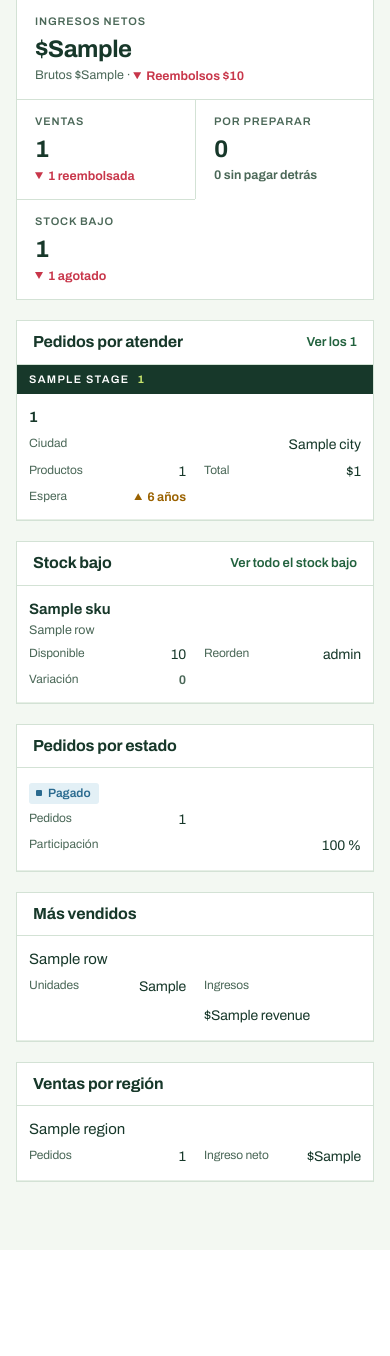
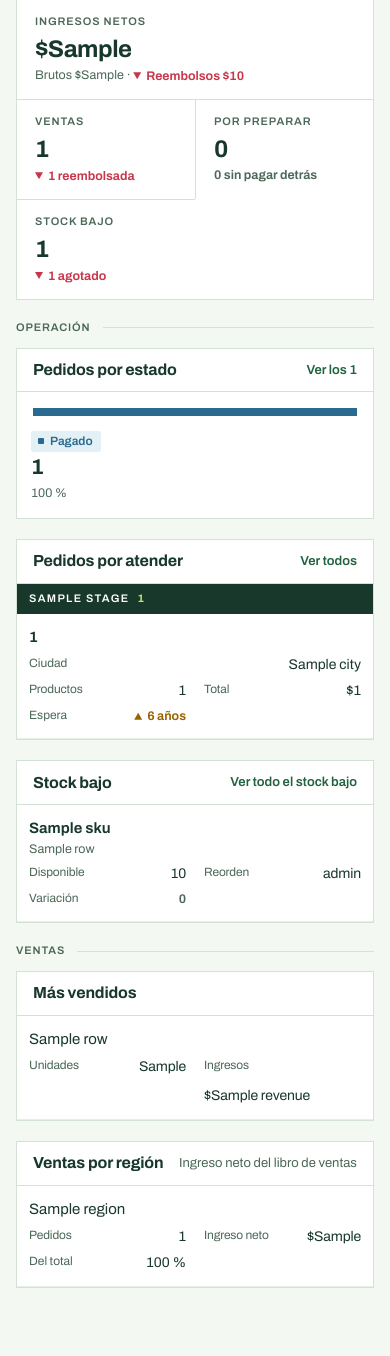
Before and after one commit to AlexNvdz/Mercado-Express, a Django app: template front-end/templates/adminpanel/home.html in a window 390 px wide. Shown: the part 446-1802 px from the top of the page. Before the commit the page ends 1696 px from the top, so only its background shows below. Run offline with Django 5.2, Linux system fonts and the light colour scheme; the template is opened without the code that fills it: most values are stand-ins (such as "Sample title", 1, 10 or a date in 2020); parts of the project's set-up code (start-up, migrations or seed data) failed here and were passed over.

Commit message:
feat(front-end): panel overflow fixes and reorganized Resumen
- Inventory: SKU and product name share one column, long SKUs wrap,
  stock forms wrap in tight cells; below 720px of sheet the table scrolls
  inside the sheet, never the page.
- Figure strip: lead figure 1.6fr plus three columns down to 701px, the
  value size follows the viewport, so revenue no longer spills its card.
- Ledger headers may wrap; Olist order numbers and SKUs on the dashboard
  clip with an ellipsis (full value in title).
- Tablet shell: only the workspace takes the slack, no blank band around
  the top bar on short pages.
- Resumen grouped as "Operación" (order-flow bar per status, orders to
  attend + low stock) and "Ventas" (best sellers + regions with share of
  net revenue). Data still comes only from GET /reports/summary.
- DESIGN.md updated for the new dashboard layout.

Co-Authored-By: Claude Opus 5.5 <noreply@anthropic.com>

```diff
--- a/front-end/static/css/panel/records.css
+++ b/front-end/static/css/panel/records.css
@@ -40,10 +40,17 @@
 .gap-top { margin-top: 12px; }
 .field-row { display: flex; flex-wrap: wrap; align-items: flex-end; gap: 8px; }
 .field-row > * { margin: 0; }
-.cell-form { display: flex; align-items: center; gap: 6px; }
-.cell-form input { width: 112px; height: 32px; padding: 4px 8px; border: 1px solid var(--g4); border-radius: 4px; font: inherit; text-align: right; }
-.cell-form input[type="text"] { width: 124px; text-align: left; }
+/* Wraps inside its cell when the table is tight (inventory at 701-1440px). */
+.cell-form { display: flex; flex-wrap: wrap; align-items: center; gap: 6px; }
+.cell-form input { width: 84px; height: 32px; padding: 4px 8px; border: 1px solid var(--g4); border-radius: 4px; font: inherit; text-align: right; }
+.cell-form input[type="text"] { width: 104px; text-align: left; }
 .cell-form input[name$="reorder_level"] { width: 76px; }
+/* Wide screens: inputs on one line, button below at worst. Narrower, the
+   table needs that room, so the form stacks instead. */
+@media (min-width: 1200px) {
+    .cell-form:has(input[type="text"]) { min-width: 194px; }
+    .cell-form:has(input[name$="reorder_level"]) { min-width: 158px; }
+}
 @media (max-width: 700px) {
     .cell-form { flex-wrap: wrap; justify-content: flex-end; }
     /* Touch targets: 44px on phones (PRODUCT.md, accessibility). */
--- a/front-end/static/css/panel/sheets.css
+++ b/front-end/static/css/panel/sheets.css
@@ -10,16 +10,19 @@
 .figure:first-child { border-left: 0; }
 .figure--lead { grid-column: span 2; }
 .figure__label { display: block; font-size: 11px; color: var(--g7); }
-.figure__value { display: block; margin: 6px 0 4px; font-size: 1.85rem; font-weight: 700; line-height: 1.1; letter-spacing: -0.02em; color: var(--g10); }
+.figure__value { display: block; margin: 6px 0 4px; font-size: clamp(1.4rem, 0.9rem + 1.1vw, 1.85rem); overflow-wrap: anywhere; font-weight: 700; line-height: 1.1; letter-spacing: -0.02em; color: var(--g10); }
 .figure__note { display: block; font-size: 12.5px; color: var(--g7); }
 .figure__note a { font-weight: 600; }
 @media (max-width: 1100px) { .figure--lead { grid-column: auto; } }
+/* Dashboard strip: the lead figure wider, all four on one line down to 701px. */
+.figures--lead { grid-template-columns: minmax(0, 1.6fr) repeat(3, minmax(0, 1fr)); }
+.figures--lead .figure--lead { grid-column: auto; }
 @media (max-width: 700px) {
-    .figures { grid-template-columns: repeat(2, minmax(0, 1fr)); }
+    .figures, .figures--lead { grid-template-columns: repeat(2, minmax(0, 1fr)); }
     .figure { border-left: 0; border-top: var(--hair); }
     .figure:nth-child(even) { border-left: var(--hair); }
     .figure:nth-child(-n + 2) { border-top: 0; }
-    .figure--lead { grid-column: 1 / -1; border-left: 0; }
+    .figure--lead, .figures--lead .figure--lead { grid-column: 1 / -1; border-left: 0; }
     .figure--lead ~ .figure:nth-child(even) { border-left: 0; }
     .figure--lead ~ .figure:nth-child(odd) { border-left: var(--hair); }
     .figure--lead ~ .figure:nth-child(2) { border-top: var(--hair); }
@@ -43,7 +46,9 @@
 .sheets { display: grid; grid-template-columns: minmax(0, 1.55fr) minmax(0, 1fr); gap: 20px; align-items: start; margin-bottom: 20px; }
 .sheets--even { grid-template-columns: repeat(2, minmax(0, 1fr)); }
 .sheets--aside { grid-template-columns: minmax(0, 1fr) 340px; }
-@media (max-width: 1100px) { .sheets, .sheets--even, .sheets--aside { grid-template-columns: minmax(0, 1fr); } }
+@media (max-width: 1100px) { .sheets, .sheets--aside { grid-template-columns: minmax(0, 1fr); } }
+/* Two short ledgers (best sellers, regions) still fit side by side on a tablet. */
+@media (max-width: 900px) { .sheets--even { grid-template-columns: minmax(0, 1fr); } }
 .stack-sheets { display: grid; gap: 20px; align-content: start; min-width: 0; }
 
 .sheet { min-width: 0; background: var(--paper); border: var(--hair); }
@@ -57,15 +62,23 @@
 .sheet__body > p:only-child { margin: 0; color: var(--g7); }
 .sheet__foot { padding: 10px 16px; border-top: var(--hair-soft); color: var(--g7); font-size: 13px; }
 .sheet__scroll { overflow-x: auto; }
+/* Inventory: seven columns with two forms can't fit a tablet. Below 720px
+   of sheet it scrolls inside the sheet (never the page) instead of crushing
+   SKUs into one letter per line; phones get the stacked rows below. */
+@media (min-width: 701px) { .ledger--dense { min-width: 720px; } }
 
 /* --- Ledger tables ------------------------------------------------------- */
 .ledger { width: 100%; border-collapse: collapse; }
-.ledger th { padding: 8px 12px; border-bottom: var(--hair); text-align: left; font-size: 11px; color: var(--g7); font-variation-settings: var(--cond); text-transform: uppercase; letter-spacing: 0.08em; font-weight: 600; white-space: nowrap; }
+.ledger th { padding: 8px 12px; border-bottom: var(--hair); text-align: left; font-size: 11px; color: var(--g7); font-variation-settings: var(--cond); text-transform: uppercase; letter-spacing: 0.08em; font-weight: 600; }
 .ledger td { padding: 8px 12px; border-bottom: var(--hair-soft); vertical-align: middle; }
 .ledger tbody tr:last-child td { border-bottom: 0; }
 .ledger tbody tr:hover td { background: var(--g0); }
 .ledger .num { text-align: right; white-space: nowrap; }
-.ledger .code { font-weight: 650; color: var(--g10); white-space: nowrap; }
+/* anywhere (not break-word) also lowers the cell's min-content, so a long
+   SKU or Olist order number wraps instead of pushing the table past its sheet. */
+.ledger .code { font-weight: 650; color: var(--g10); overflow-wrap: anywhere; }
+/* Dashboard: one line per code, the full value in the title attribute. */
+.ledger .code--clip { display: inline-block; max-width: 18ch; overflow: hidden; text-overflow: ellipsis; white-space: nowrap; vertical-align: bottom; }
 .ledger a.code:hover { color: var(--volt-deep); }
 .ledger .sub { display: block; font-size: 12.5px; color: var(--g7); }
 .ledger td.name { min-width: 22ch; }
@@ -108,10 +121,21 @@
 .chip--off { background: var(--rose-soft); color: var(--rose); }
 .chip--warn { background: var(--amber-soft); color: var(--amber); }
 
-/* --- Status distribution: a ruled share bar per row ----------------------- */
-.share { display: grid; grid-template-columns: minmax(0, 1fr) 72px; align-items: center; gap: 10px; }
-.share__bar { height: 6px; background: var(--g2); }
-.share__fill { display: block; height: 100%; background: var(--volt); }
+/* --- Dashboard groups: a caps label ruled out to the edge ----------------- */
+.group-label { display: flex; align-items: center; gap: 12px; margin: 8px 0 12px; font-size: 11px; color: var(--g7); }
+.group-label::after { content: ""; flex: 1; border-top: var(--hair); }
+
+/* --- Order flow: one stacked bar plus a column per status, lifecycle order - */
+.flow { margin-bottom: 20px; }
+.flow__bar { display: flex; gap: 2px; height: 8px; margin: 16px 16px 0; background: var(--g2); }
+.flow .flow__seg { min-width: 3px; background: currentColor; }
+.flow__stages { display: grid; grid-template-columns: repeat(auto-fit, minmax(118px, 1fr)); row-gap: 12px; margin: 0; padding: 14px 0 16px; list-style: none; }
+.flow__stage { display: flex; flex-direction: column; align-items: flex-start; gap: 4px; min-width: 0; padding: 0 14px; border-left: var(--hair-soft); }
+.flow__stage:first-child { border-left: 0; }
+.flow__stage a:hover { text-decoration: none; }
+.flow .status { white-space: normal; }
+.flow__count { font-size: 1.35rem; font-weight: 700; line-height: 1.1; color: var(--g10); }
+.flow__share { font-size: 12.5px; color: var(--g7); }
 
 /* --- Empty state inside a sheet ------------------------------------------- */
 .sheet-empty { padding: 28px 16px; text-align: center; }
--- a/front-end/static/css/panel/shell.css
+++ b/front-end/static/css/panel/shell.css
@@ -112,7 +112,8 @@
 /* --- Phones and tablets: the rail becomes a forest band over the content,
    every section visible at once (no hidden menu, no sideways scroll). --- */
 @media (max-width: 1024px) {
-    .panel-app { grid-template-columns: minmax(0, 1fr); }
+    /* Rail, top bar, workspace: only the workspace takes the slack. */
+    .panel-app { grid-template-columns: minmax(0, 1fr); grid-template-rows: auto auto 1fr; }
     .rail { grid-row: auto; position: static; height: auto; padding: 12px 0 0; overflow: visible; }
     .rail__brand { padding: 0 16px 10px; }
     .rail__group { display: none; }
--- a/front-end/templates/adminpanel/home.html
+++ b/front-end/templates/adminpanel/home.html
@@ -13,7 +13,7 @@
     </div>
 </div>
 
-<section class="figures" aria-label="Cifras principales">
+<section class="figures figures--lead" aria-label="Cifras principales">
     <div class="figure figure--lead">
         <span class="figure__label caps">Ingresos netos</span>
         <strong class="figure__value">${{ stats.net_revenue|money }}</strong>
@@ -36,11 +36,33 @@
     </div>
 </section>
 
+<p class="group-label caps">Operación</p>
+<section class="sheet flow" aria-labelledby="status-title">
+    <div class="sheet__head">
+        <h2 class="sheet__title" id="status-title">Pedidos por estado</h2>
+        <a class="sheet__link" href="{% url 'adminpanel:orders_list' %}">Ver los {{ stats.total_orders|money }}</a>
+    </div>
+    {% if stats.orders_by_status %}
+    <div class="flow__bar" aria-hidden="true">{% for status, count in stats.orders_by_status.items %}<span class="flow__seg status--{{ status }}" style="width: {% widthratio count stats.total_orders 100 %}%"></span>{% endfor %}</div>
+    <ul class="flow__stages">
+        {% for status, count in stats.orders_by_status.items %}
+        <li class="flow__stage">
+            <a href="{% url 'adminpanel:orders_list' %}?status={{ status }}"><span class="status status--{{ status }}">{{ status|order_status_label }}</span></a>
+            <strong class="flow__count">{{ count|money }}</strong>
+            <span class="flow__share">{% widthratio count stats.total_orders 100 %} %</span>
+        </li>
+        {% endfor %}
+    </ul>
+    {% else %}
+    <div class="sheet-empty"><h2>Todavía no hay pedidos</h2><p>Aparecerán aquí en cuanto un cliente confirme una compra.</p></div>
+    {% endif %}
+</section>
+
 <div class="sheets">
     <section class="sheet" aria-labelledby="attend-title">
         <div class="sheet__head">
             <h2 class="sheet__title" id="attend-title">Pedidos por atender</h2>
-            <a class="sheet__link" href="{% url 'adminpanel:orders_list' %}">Ver los {{ stats.total_orders|money }}</a>
+            <a class="sheet__link" href="{% url 'adminpanel:orders_list' %}">Ver todos</a>
         </div>
         <table class="ledger">
             <thead><tr><th>Pedido</th><th>Ciudad</th><th class="num">Productos</th><th class="num">Total</th><th class="vcol" title="Tiempo desde el último cambio de estado">Espera</th></tr></thead>
@@ -49,7 +71,7 @@
                 <tr class="band"><td colspan="5">{{ stage.label }}<b>{{ stage.count|money }}</b>{% if stage.count > stage.orders|length %}<a href="{% url 'adminpanel:orders_list' %}?status={{ stage.status }}">Ver todos</a>{% endif %}</td></tr>
                 {% for order in stage.orders %}
                 <tr>
-                    <td class="lead"><a class="code" href="{% url 'adminpanel:order_detail' order.id %}">{{ order.order_number }}</a></td>
+                    <td class="lead"><a class="code code--clip" href="{% url 'adminpanel:order_detail' order.id %}" title="{{ order.order_number }}">{{ order.order_number }}</a></td>
                     <td data-label="Ciudad">{{ order.shipping_address.city|default:"Sin dirección" }}</td>
                     <td class="num" data-label="Productos">{{ order.items|length }}</td>
                     <td class="num" data-label="Total">${{ order.total_amount|money }}</td>
@@ -63,7 +85,6 @@
         </table>
     </section>
 
-    <div class="stack-sheets">
     <section class="sheet" aria-labelledby="low-title">
         <div class="sheet__head">
             <h2 class="sheet__title" id="low-title">Stock bajo</h2>
@@ -75,7 +96,7 @@
             <tbody>
                 {% for row in stats.low_stock %}
                 <tr>
-                    <td class="lead"><span class="code">{{ row.sku|default:"Sin SKU" }}</span>{% if row.availability.quantity_available <= 0 %} <span class="chip chip--off">Agotado</span>{% endif %}<span class="sub">{{ row.name }}</span></td>
+                    <td class="lead"><span class="code code--clip" title="{{ row.sku }}">{{ row.sku|default:"Sin SKU" }}</span>{% if row.availability.quantity_available <= 0 %} <span class="chip chip--off">Agotado</span>{% endif %}<span class="sub">{{ row.name }}</span></td>
                     <td class="num" data-label="Disponible">{{ row.availability.quantity_available }}</td>
                     <td class="num" data-label="Reorden">{{ row.availability.reorder_level }}</td>
                     <td class="vcol" data-label="Variación"><span class="var {{ row.availability.quantity_available|stock_gap_tone:row.availability.reorder_level }}">{{ row.availability.quantity_available|stock_gap:row.availability.reorder_level }}</span></td>
@@ -88,31 +109,11 @@
         <div class="sheet-empty"><h2>Todo el stock está en orden</h2><p>Ningún producto está por debajo de su nivel de reorden.</p></div>
         {% endif %}
     </section>
-    <section class="sheet" aria-labelledby="status-title">
-        <div class="sheet__head"><h2 class="sheet__title" id="status-title">Pedidos por estado</h2></div>
-        {% if stats.orders_by_status %}
-        <table class="ledger">
-            <thead><tr><th>Estado</th><th class="num">Pedidos</th><th>Participación</th></tr></thead>
-            <tbody>
-                {% for status, count in stats.orders_by_status.items %}
-                <tr>
-                    <td class="lead"><a href="{% url 'adminpanel:orders_list' %}?status={{ status }}"><span class="status status--{{ status }}">{{ status|order_status_label }}</span></a></td>
-                    <td class="num" data-label="Pedidos">{{ count|money }}</td>
-                    <td data-label="Participación"><div class="share"><span class="share__bar"><span class="share__fill" style="width: {% widthratio count stats.total_orders 100 %}%"></span></span><span class="num">{% widthratio count stats.total_orders 100 %} %</span></div></td>
-                </tr>
-                {% endfor %}
-            </tbody>
-        </table>
-        {% else %}
-        <div class="sheet-empty"><h2>Todavía no hay pedidos</h2><p>Aparecerán aquí en cuanto un cliente confirme una compra.</p></div>
-        {% endif %}
-    </section>
-
-    </div>
 </div>
 
+<p class="group-label caps">Ventas</p>
 <div{% if stats.sales_by_region %} class="sheets sheets--even"{% endif %}>
-<section class="sheet" aria-labelledby="top-title">
+    <section class="sheet" aria-labelledby="top-title">
         <div class="sheet__head"><h2 class="sheet__title" id="top-title">Más vendidos</h2></div>
         {% if stats.top_products %}
         <table class="ledger">
@@ -130,12 +131,12 @@
 
     {% if stats.sales_by_region %}
     <section class="sheet" aria-labelledby="region-title">
-        <div class="sheet__head"><h2 class="sheet__title" id="region-title">Ventas por región</h2></div>
+        <div class="sheet__head"><h2 class="sheet__title" id="region-title">Ventas por región</h2><p class="sheet__note">Ingreso neto del libro de ventas</p></div>
         <table class="ledger">
-            <thead><tr><th>Región</th><th class="num">Pedidos</th><th class="num">Ingreso neto</th></tr></thead>
+            <thead><tr><th>Región</th><th class="num">Pedidos</th><th class="num">Ingreso neto</th><th class="vcol">Del total</th></tr></thead>
             <tbody>
                 {% for row in stats.sales_by_region %}
-                <tr><td class="lead">{{ row.region }}</td><td class="num" data-label="Pedidos">{{ row.order_count|money }}</td><td class="num" data-label="Ingreso neto">${{ row.net_revenue|money }}</td></tr>
+                <tr><td class="lead">{{ row.region }}</td><td class="num" data-label="Pedidos">{{ row.order_count|money }}</td><td class="num" data-label="Ingreso neto">${{ row.net_revenue|money }}</td><td class="vcol" data-label="Del total">{% widthratio row.net_revenue stats.net_revenue 100 %} %</td></tr>
                 {% endfor %}
             </tbody>
         </table>
```
Also changed, not shown: front-end/DESIGN.md (+8 -8 lines), front-end/templates/adminpanel/inventory_list.html (+4 -5 lines).
